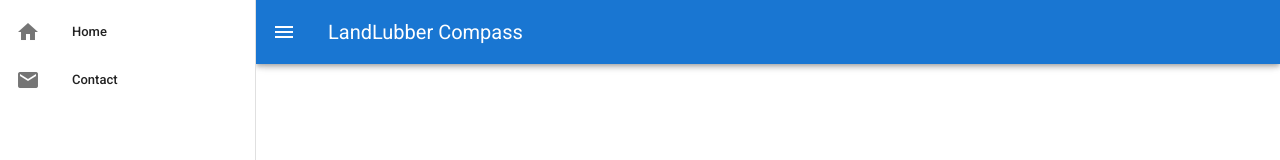
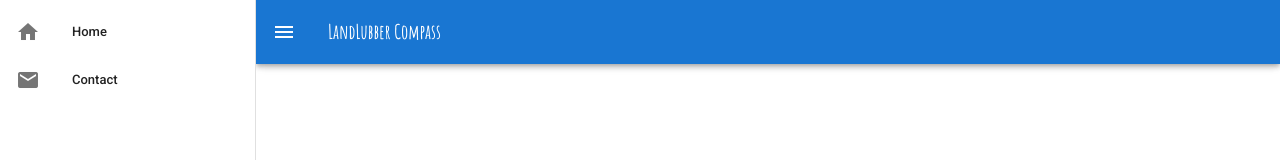
Before and after one commit to Guysnacho/landlubbercompass, a Vue app: page / in a window 1280 px wide. Shown: the top 160 px of the page. Built offline with nearby package versions, Linux system fonts and the light colour scheme.

Commit message:
Added epic font

```diff
--- a/src/App.vue
+++ b/src/App.vue
@@ -2,7 +2,7 @@
   <v-app id="inspire">
     <v-app-bar app color="primary" dark>
       <v-app-bar-nav-icon @click.stop="drawer = !drawer"></v-app-bar-nav-icon>
-      <v-toolbar-title>LandLubber Compass</v-toolbar-title>
+      <v-toolbar-title class="titles">LandLubber Compass</v-toolbar-title>
     </v-app-bar>
 
     <v-navigation-drawer v-model="drawer" app>
@@ -79,3 +79,14 @@ export default {
   }
 };
 </script>
+
+<style>
+@import url("https://fonts.googleapis.com/css2?family=Amatic+SC:wght@700&family=Sarala&display=swap");
+body {
+  font-family: "Sarala", sans-serif;
+}
+
+.titles {
+  font-family: "Amatic SC", cursive;
+}
+</style>
```
